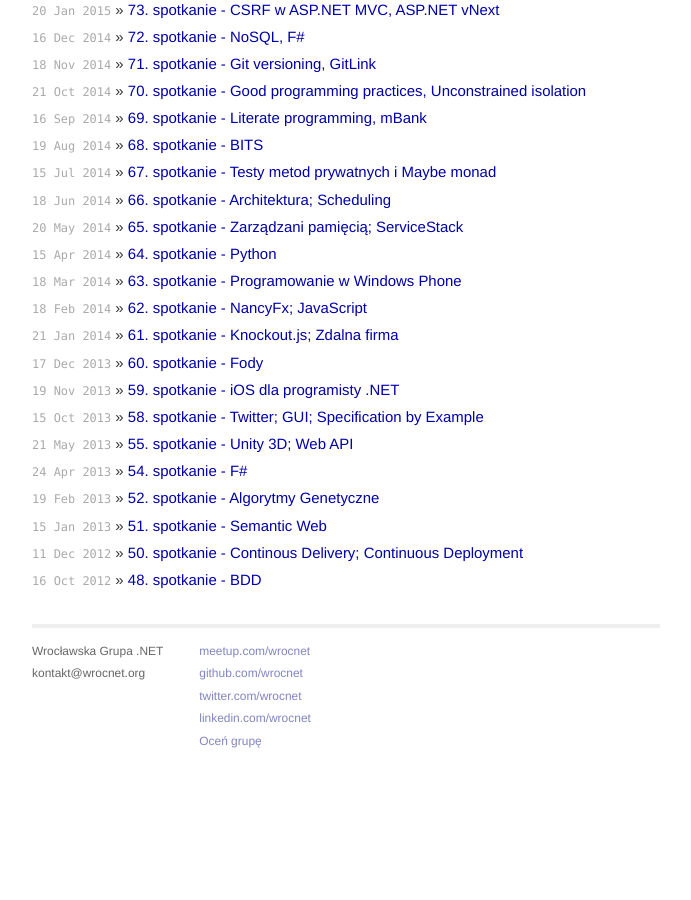
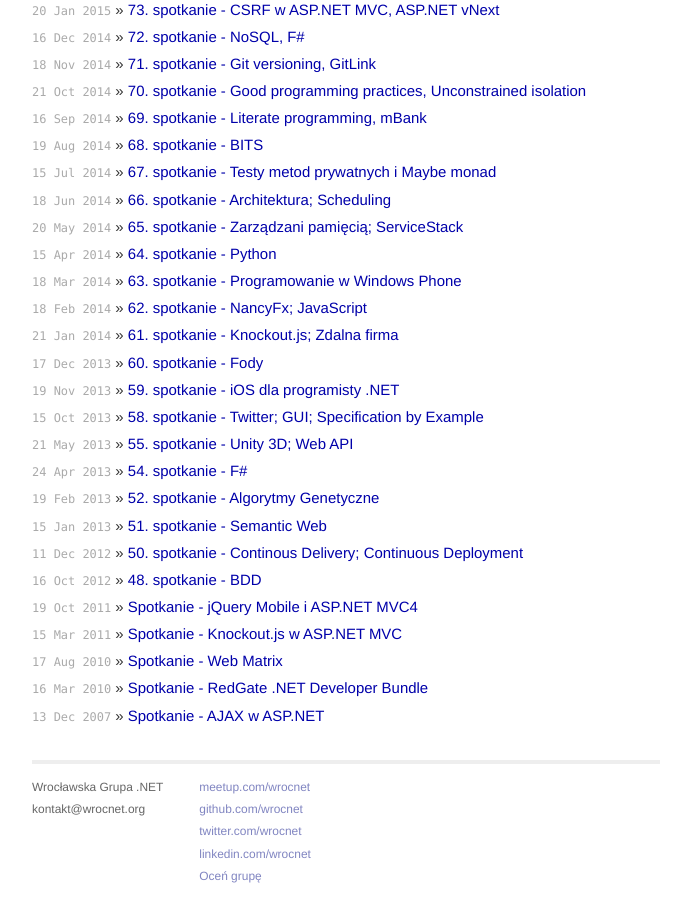
Before and after one commit to wrocnet/wrocnet.github.io, a Jekyll site: the page built from index.html, in a window 1280 px wide and 900 px high, scrolled down 1919 px. Shown: the whole window, without its empty margins (294-985 px from the left). Built offline with Jekyll 4.4.1, drawn with Linux system fonts in a browser that asks for light colours; nearby versions of some CDN libraries; a script that is not in the unit is left out; before the commit the page ends 2683 px from its top, so only the background shows below that.

Commit message:
Add meetings and talks listed on gasior.net.pl
Source: the "Speaker & trainer" section on https://gasior.net.pl/.
Its Wroc.NET entries carry a date, topic and speaker, but no meeting
number.

Five of them had no post here at all (all pre-date the repo's oldest
post, 48. spotkanie from 2012-10-16), so they are added as new posts
without a `meetupno` - the number is not recoverable from the source:

* 2007-12-13 AJAX - wykorzystanie w ASP.NET
* 2010-03-16 Optymalizacja kodu z wykorzystaniem pakietu RedGate
  .NET Developer Bundle
* 2010-08-17 Web Matrix - nowe srodowisko programistyczne od M$
* 2011-03-15 Wykorzystanie biblioteki Knockout.js w aplikacjach
  ASP.NET MVC
* 2011-10-19 jQuery Mobile i ASP.NET MVC4

`_layouts/meetup.html` falls back to "Spotkanie Wroclawskiej Grupy
.NET" when `meetupno` is absent, instead of rendering a bare ". spotkanie".

The vNext talk in 73. spotkanie was attributed to Michal Franc while
linking twitter.com/lukaszgasior. gasior.net.pl claims the talk and the
video title reads "Spotkanie 73: Lukasz Gasior - ASP.NET vNext", so the
name is corrected to match the link.

The remaining entries were already covered: ServiceStack (65), Heroku
(85) and Elm (99). The rest of the list is Azure Bootcamp, PLSSUG,
Politechnika Wroclawska and the "Kariera IT" conference - not Wroc.NET
meetings, so they are left out.

Co-Authored-By: Claude Opus 5 <noreply@anthropic.com>

```diff
--- a/_layouts/meetup.html
+++ b/_layouts/meetup.html
@@ -1,7 +1,7 @@
 ---
 layout: default
 ---
-<h2>{{ page.meetupno }}. spotkanie Wrocławskiej Grupy .NET</h2>
+<h2>{% if page.meetupno %}{{ page.meetupno }}. spotkanie{% else %}Spotkanie{% endif %} Wrocławskiej Grupy .NET</h2>
 <p class="meta">Data spotkania:&nbsp;{{ page.date | date_to_string }}</p>
 
 <h3>Materiały:</h3>
--- /dev/null
+++ b/_posts/2011-03-15-spotkanie-wroclawskiej-grupy-net.md
@@ -0,0 +1,8 @@
+---
+layout: meetup
+title: Spotkanie - Knockout.js w ASP.NET MVC
+---
+
+<!-- Numer spotkania nieznany. Źródło: sekcja "Speaker & trainer" na https://gasior.net.pl/ -->
+
+#### Wykorzystanie biblioteki Knockout.js w aplikacjach ASP.NET MVC - [Łukasz Gąsior](https://twitter.com/lukaszgasior)
--- /dev/null
+++ b/_posts/2011-10-19-spotkanie-wroclawskiej-grupy-net.md
@@ -0,0 +1,8 @@
+---
+layout: meetup
+title: Spotkanie - jQuery Mobile i ASP.NET MVC4
+---
+
+<!-- Numer spotkania nieznany. Źródło: sekcja "Speaker & trainer" na https://gasior.net.pl/ -->
+
+#### jQuery Mobile i ASP.NET MVC4 - [Łukasz Gąsior](https://twitter.com/lukaszgasior)
```
Also changed, not shown: _posts/2007-12-13-spotkanie-wroclawskiej-grupy-net.md (added, +8 -0 lines), _posts/2010-03-16-spotkanie-wroclawskiej-grupy-net.md (added, +8 -0 lines), _posts/2010-08-17-spotkanie-wroclawskiej-grupy-net.md (added, +8 -0 lines), _posts/2015-01-20-73-spotkanie-wroclawskiej-grupy-net.md (+1 -1 lines).
